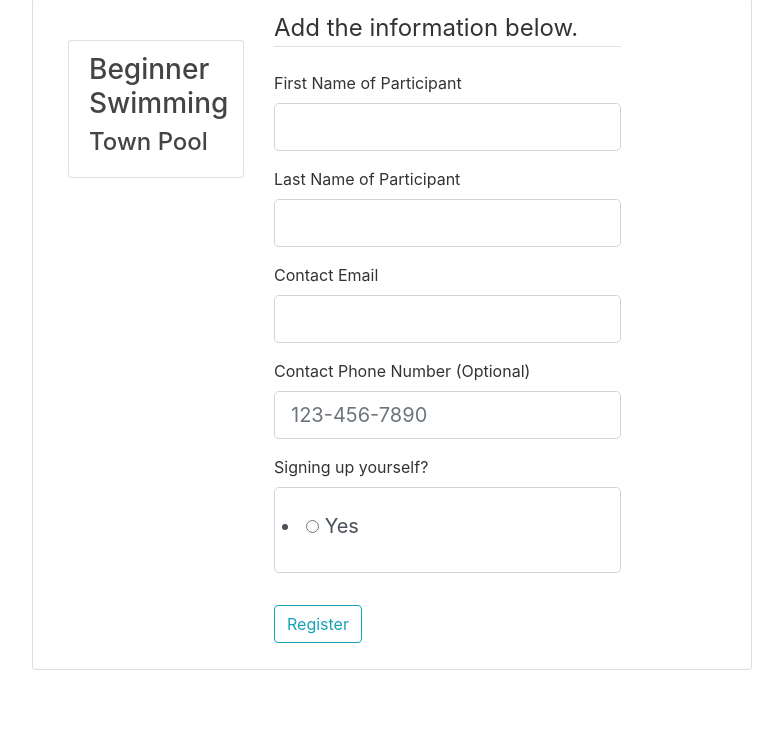
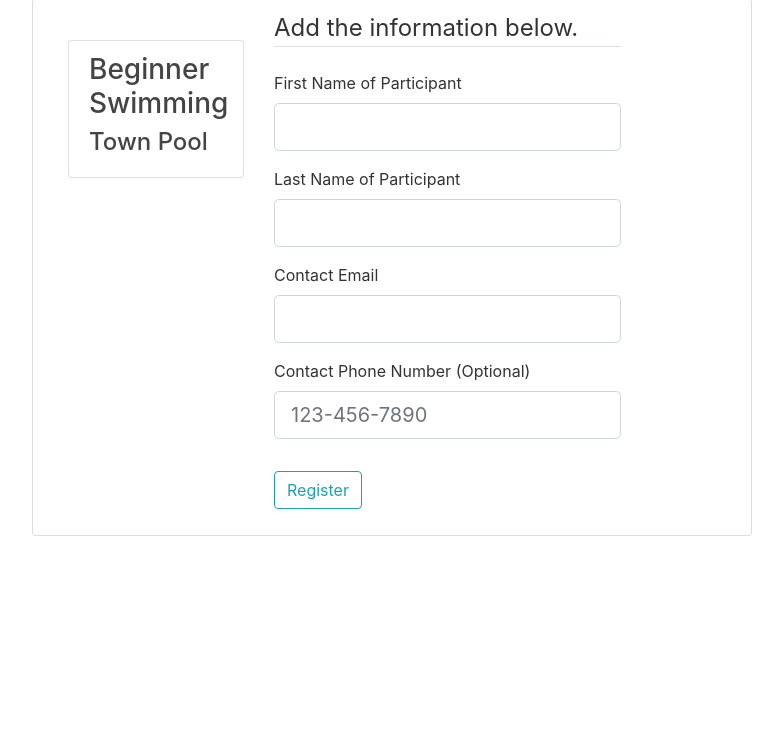
Before and after one commit to klark17/FlaskProject, a Flask app: page /register/1 in a window 1280 px wide. Shown: the part 77-827 px from the top of the page, without its empty margins (58-841 px from the left). After the commit the page ends 613 px from the top, so only its background shows below. Run offline with Flask 2, Linux system fonts and the light colour scheme; a user stored in the database is signed in; data comes from the database, SQL or seed files in the repository; both versions use the stored data as it was after the commit; some libraries are stand-ins or nearby versions.

Commit message:
users can register themselves and others

```diff
--- a/lessonfinder/form.py
+++ b/lessonfinder/form.py
@@ -68,11 +68,10 @@ class LessonForm(FlaskForm):
 
 
 class RegistrationForm(FlaskForm):
-    fName = StringField('First Name of Participant', validators=[Optional()])
-    lName = StringField('Last Name of Participant', validators=[Optional()])
-    contactNum = StringField('Contact Phone Number (Optional)', render_kw={'placeholder': '123-456-7890'})
-    contactEmail = StringField('Contact Email', validators=[Optional()])
-    yourself = RadioField('Signing up yourself?', choices=[('value', 'Yes')], validators=[Optional()])
+    fName = StringField('First Name of Participant', validators=[DataRequired()])
+    lName = StringField('Last Name of Participant', validators=[DataRequired()])
+    contactNum = StringField('Contact Phone Number (Optional)', validators=[Optional()], render_kw={'placeholder': '123-456-7890'})
+    contactEmail = StringField('Contact Email', validators=[DataRequired()])
     submit = SubmitField('Register')
 
 
--- a/lessonfinder/routes.py
+++ b/lessonfinder/routes.py
@@ -53,6 +53,14 @@ def search():
             return search_results(results)
     return render_template('search_lessons.html', title='Search', form=form)
 
+@app.route('/register_yourself/<int:lesson_id>', methods=['GET', 'POST'])
+def register_yourself(lesson_id):
+    lesson= Lesson.query.get_or_404(lesson_id)
+    current_user.lessons.append(lesson)
+    db.session.commit()
+    flash(f'You have successfully registered!', 'success')
+    return redirect('/profile')
+
 
 @app.route("/register/<int:lesson_id>", methods=['GET', 'POST'])
 @login_required
@@ -60,44 +68,36 @@ def register(lesson_id):
     form = RegistrationForm()
     lesson = Lesson.query.get_or_404(lesson_id)
     if form.validate_on_submit():
-        if form.yourself.data:
-            current_user.lessons.append(lesson)
+        print(current_user)
+        dependents = current_user.dependents
+        dependent = Participant(fName=form.fName.data, lName=form.lName.data, contactNum=form.contactNum.data,
+                                contactEmail=form.contactEmail.data)
+        if not dependents:
+            current_user.dependents.append(dependent)
+            dependent.lessons.append(lesson)
+            db.session.add(dependent)
             db.session.commit()
-            flash(f'You have been registered!', 'success')
+            flash(f'Your dependent has been registered!', 'success')
             return redirect(url_for('profile'))
-        elif form.fName.data == "" or form.lName.data == "" or form.contactEmail.data == "":
-            flash(f'You are missing 1 or more fields.', 'danger')
-        else:
-            print(current_user)
-            dependents = current_user.dependents
-            dependent = Participant(fName=form.fName.data, lName=form.lName.data, contactNum=form.contactNum.data,
-                                    contactEmail=form.contactEmail.data)
-            if not dependents:
+        elif dependents:
+            exists = False
+            for dep in dependents:
+                if dep.fName == dependent.fName and dep.lName == dependent.lName:
+                    exists = True
+                    existingDep = dep
+                    break
+            if exists == True:
+                existingDep.lessons.append(lesson)
+                db.session.commit()
+                flash(f'Your dependent has been registered!', 'success')
+                return redirect(url_for('profile'))
+            else:
                 current_user.dependents.append(dependent)
                 dependent.lessons.append(lesson)
                 db.session.add(dependent)
                 db.session.commit()
                 flash(f'Your dependent has been registered!', 'success')
                 return redirect(url_for('profile'))
-            elif dependents:
-                exists = False
-                for dep in dependents:
-                    if dep.fName == dependent.fName and dep.lName == dependent.lName:
-                        exists = True
-                        existingDep = dep
-                        break
-                if exists == True:
-                    existingDep.lessons.append(lesson)
-                    db.session.commit()
-                    flash(f'Your dependent has been registered!', 'success')
-                    return redirect(url_for('profile'))
-                else:
-                    current_user.dependents.append(dependent)
-                    dependent.lessons.append(lesson)
-                    db.session.add(dependent)
-                    db.session.commit()
-                    flash(f'Your dependent has been registered!', 'success')
-                    return redirect(url_for('profile'))
     return render_template('register.html', title='Register', form=form, lesson=lesson)
 
 
--- a/lessonfinder/templates/edit_registration.html
+++ b/lessonfinder/templates/edit_registration.html
@@ -10,7 +10,7 @@
             <form method="POST" action="">
                 {{ form.hidden_tag() }}
                 <fieldset class="form-group">
-                    <legend class="border-bottom mb-4">Add the information below.</legend>
+                    <legend class="border-bottom mb-4">Edit the information below.</legend>
                     <div class="form-group">
                         {{ form.contactEmail.label(class="form-control-label") }}
                         {% if form.contactEmail.errors %}
--- a/lessonfinder/templates/register.html
+++ b/lessonfinder/templates/register.html
@@ -64,19 +64,6 @@
                             {{ form.contactNum(class="form-control form-control-lg") }}
                         {% endif %}
                     </div>
-                    <div class="form-group">
-                        {{ form.yourself.label(class="form-control-label") }}
-                        {% if form.yourself.errors %}
-                            {{ form.yourself(class="form-control form-control-lg is-invalid") }}
-                            <div class="invalid-feedback">
-                                {% for error in form.yourself.errors %}
-                                    <span>{{ error }}</span>
-                                {% endfor %}
-                            </div>
-                        {% else %}
-                            {{ form.yourself(class="form-control form-control-lg") }}
-                        {% endif %}
-                    </div>
                 </fieldset>
                 <div class="form-group">
                     {{ form.submit(class="btn btn-outline-info") }}
```
Also changed, not shown: lessonfinder/templates/search_results.html (+6 -1 lines), lessonfinder/site.db.
